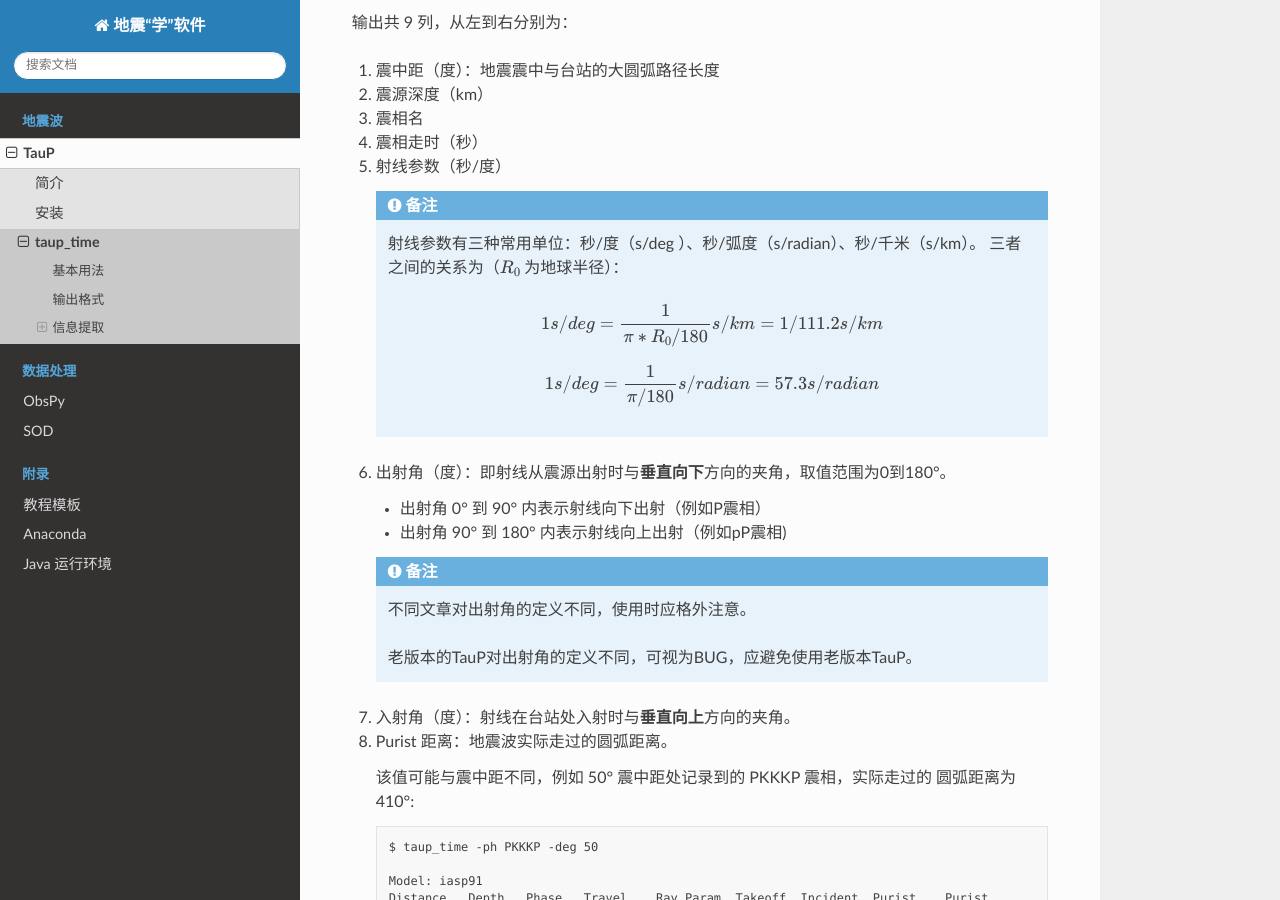
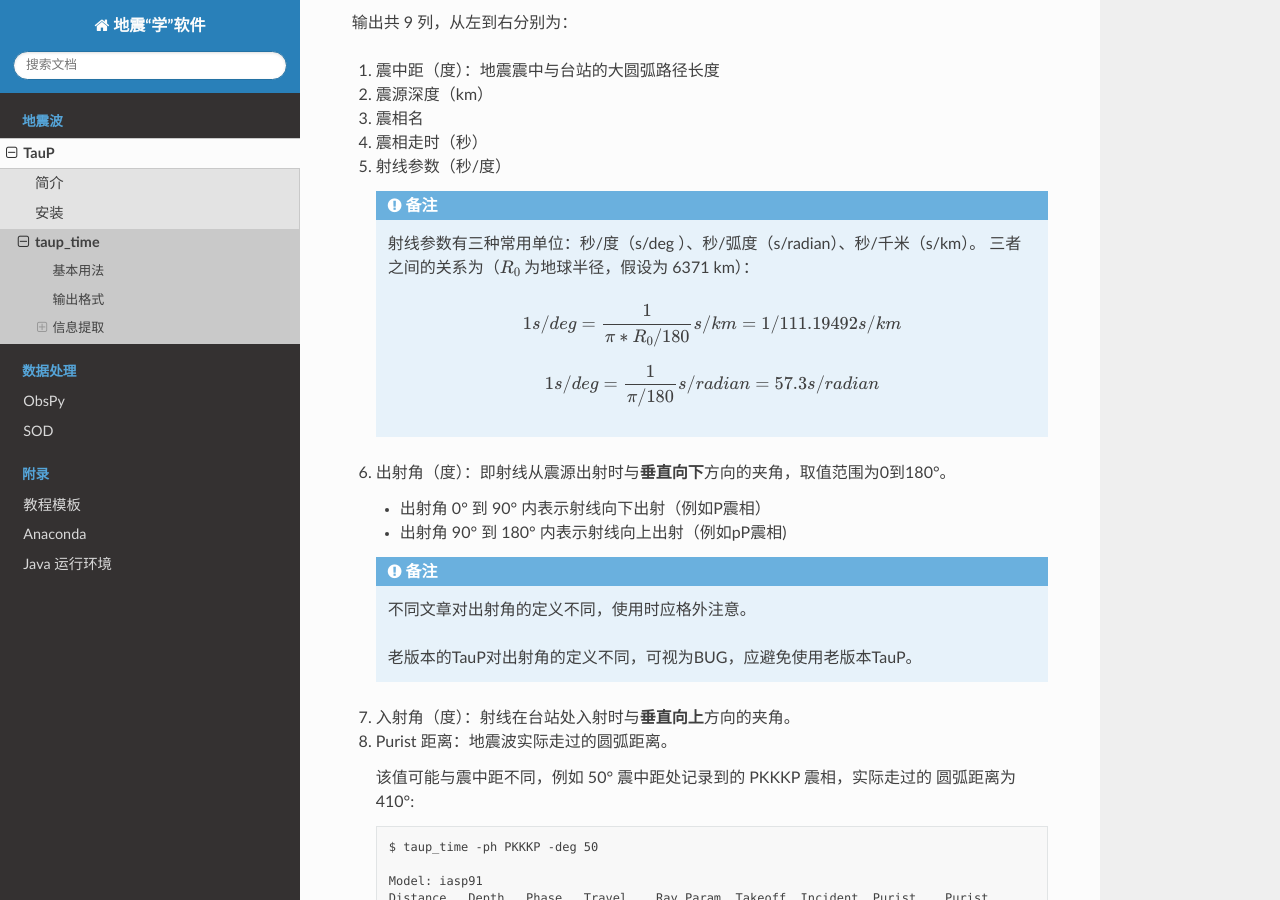
Before and after one commit to seismo-learn/software, a Sphinx documentation site: the page built from source/taup/taup_time.rst, in a window 1280 px wide and 900 px high, scrolled down 1346 px. Built offline with Sphinx 7.4.7 and the Read the Docs theme 2.0.0, drawn with Linux system fonts in a browser that asks for light colours.

Commit message:
Update source/taup/taup_time.rst
Co-authored-by: Jiayuan Yao <coreman.seism@gmail.com>

```diff
--- a/source/taup/taup_time.rst
+++ b/source/taup/taup_time.rst
@@ -61,11 +61,11 @@
     .. note::
 
         射线参数有三种常用单位：秒/度（s/deg ）、秒/弧度（s/radian）、秒/千米（s/km）。
-        三者之间的关系为（:math:`R_0` 为地球半径）：
+        三者之间的关系为（:math:`R_0` 为地球半径，假设为 6371 km）：
 
         .. math::
 
-            1 s/deg = \frac{1}{\pi*R_0/180} s/km = 1/111.2 s/km
+            1 s/deg = \frac{1}{\pi*R_0/180} s/km = 1/111.19492 s/km
 
         .. math::
 
```
